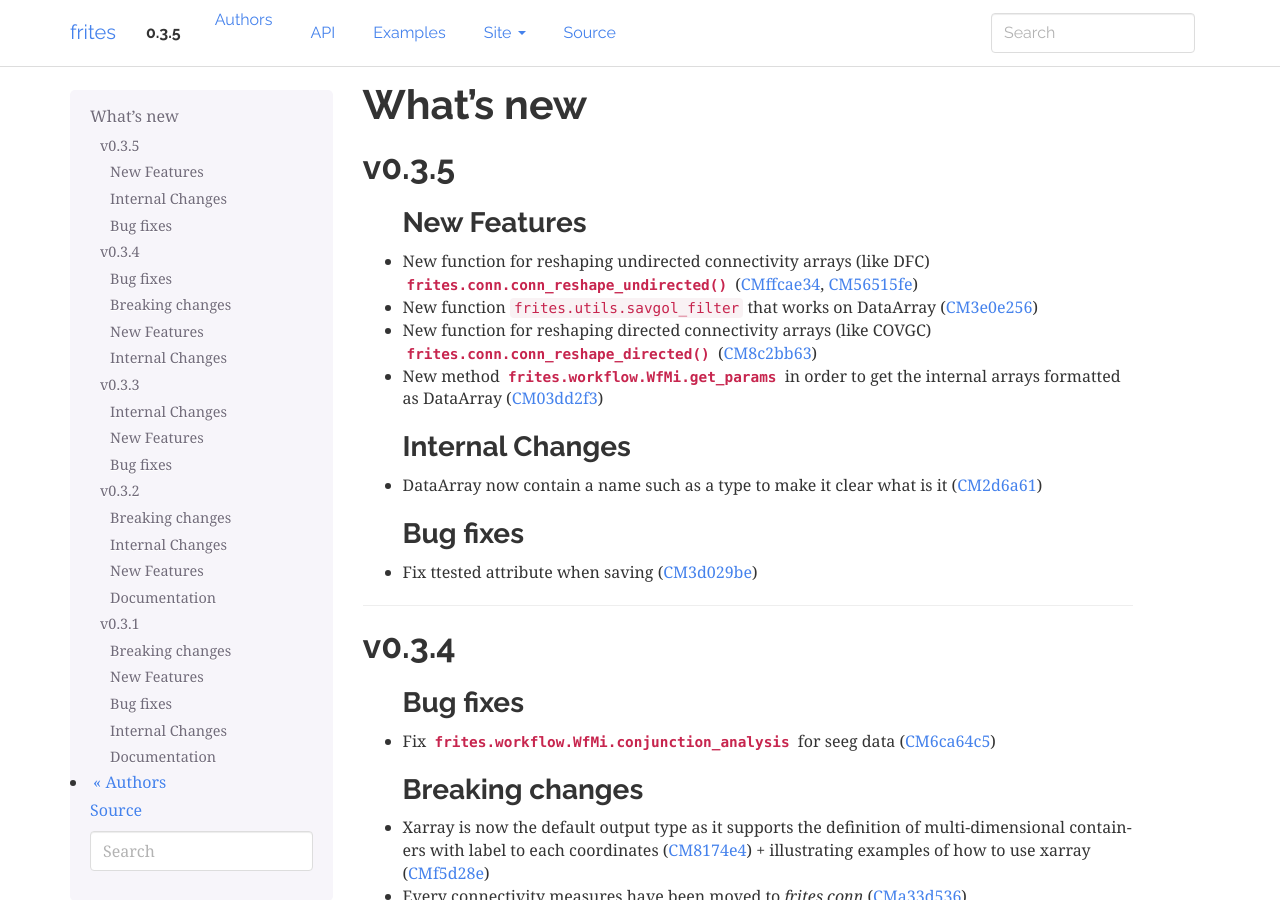
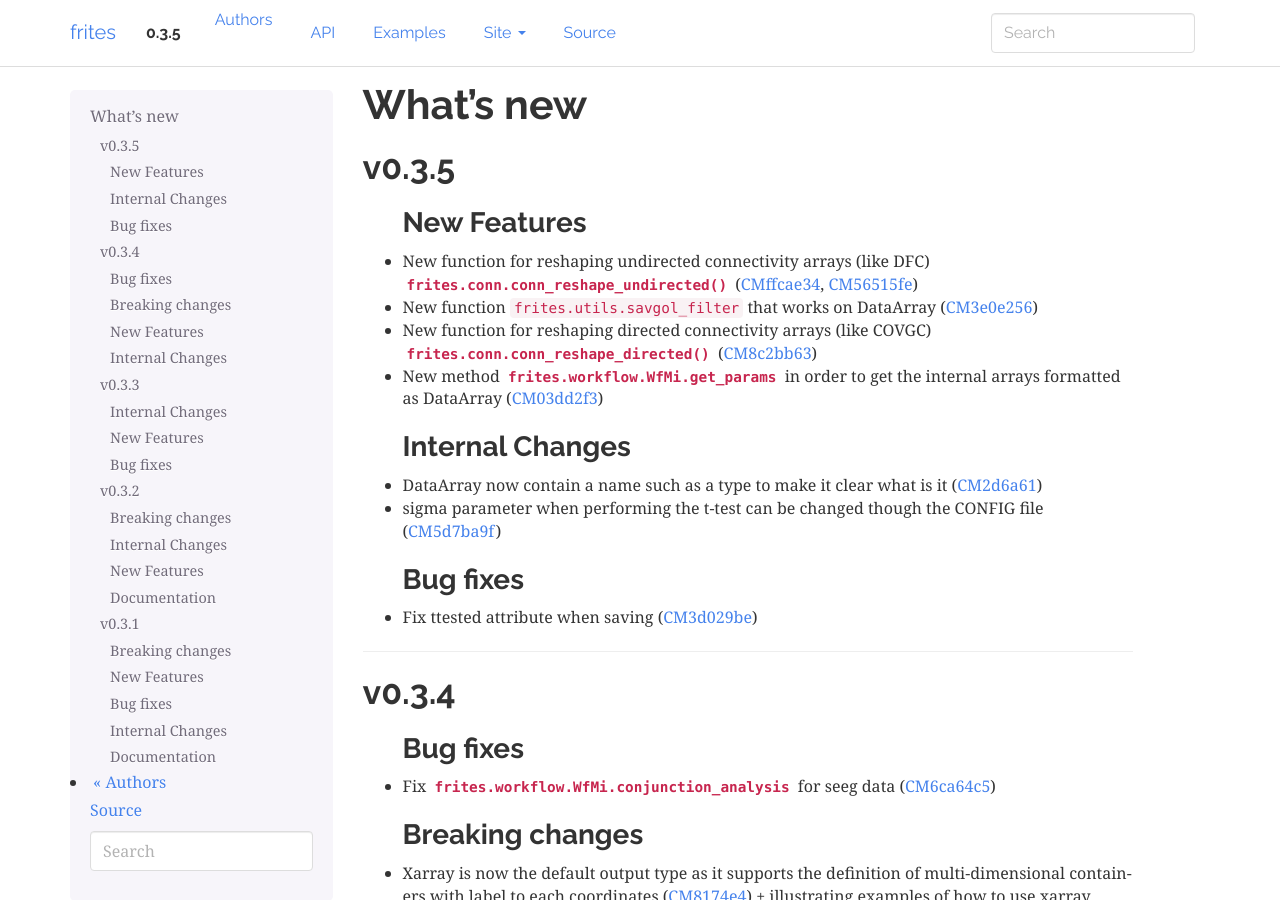
Before and after one commit to brainets/frites, a Sphinx documentation site: the page built from docs/source/whatsnew.rst, in a window 1280 px wide and 900 px high. Built offline with Sphinx 7.4.7, drawn with Linux system fonts in a browser that asks for light colours; pages that are not in the unit, such as notebooks, are missing from menus; cross-references to code outside the pages are shown as plain code.

Commit message:
update whatsnew

```diff
--- a/docs/source/whatsnew.rst
+++ b/docs/source/whatsnew.rst
@@ -16,6 +16,7 @@ New Features
 Internal Changes
 ++++++++++++++++
 * DataArray now contain a name such as a type to make it clear what is it (:commit:`2d6a61`)
+* sigma parameter when performing the t-test can be changed though the CONFIG file (:commit:`5d7ba9f`)
 
 Bug fixes
 +++++++++
```
